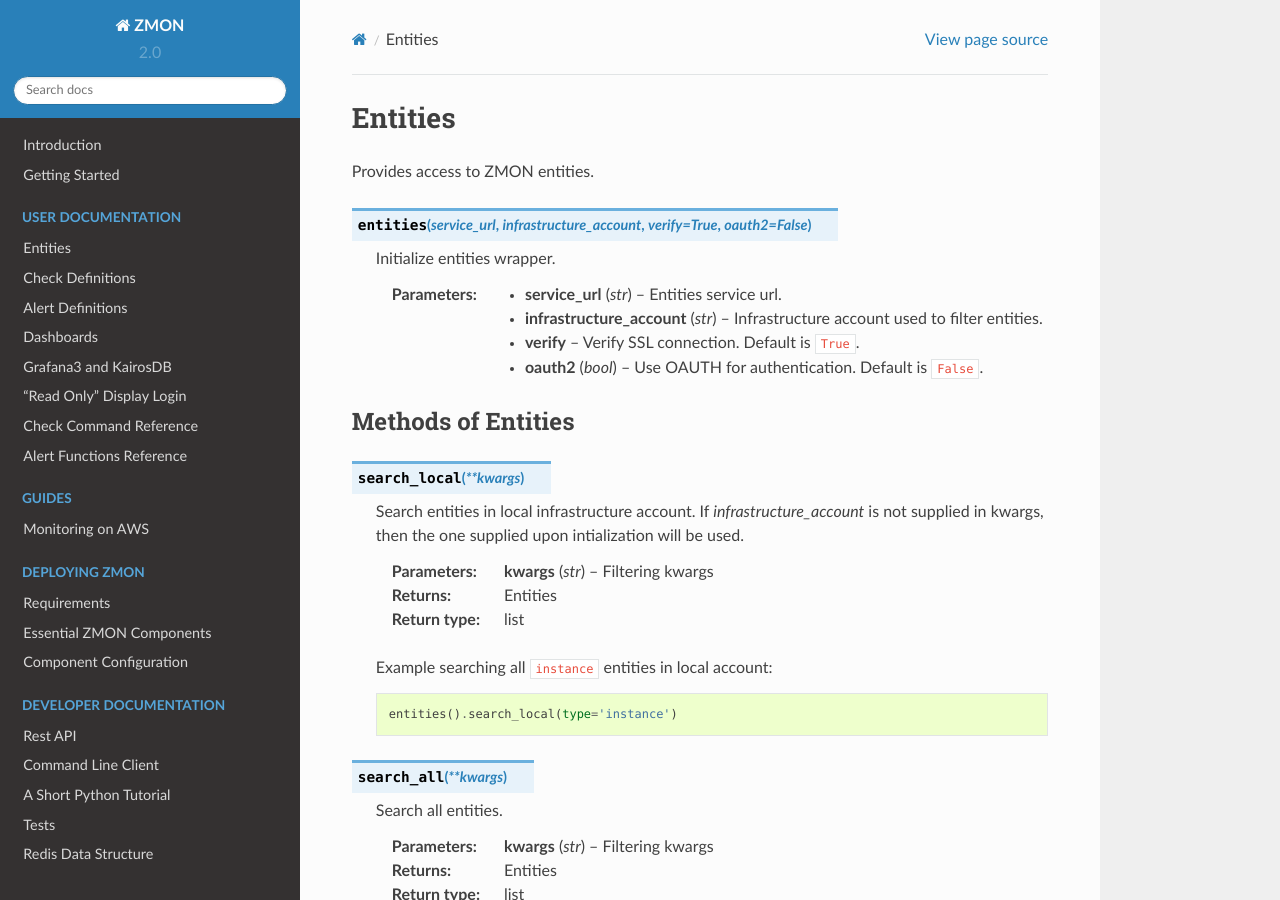
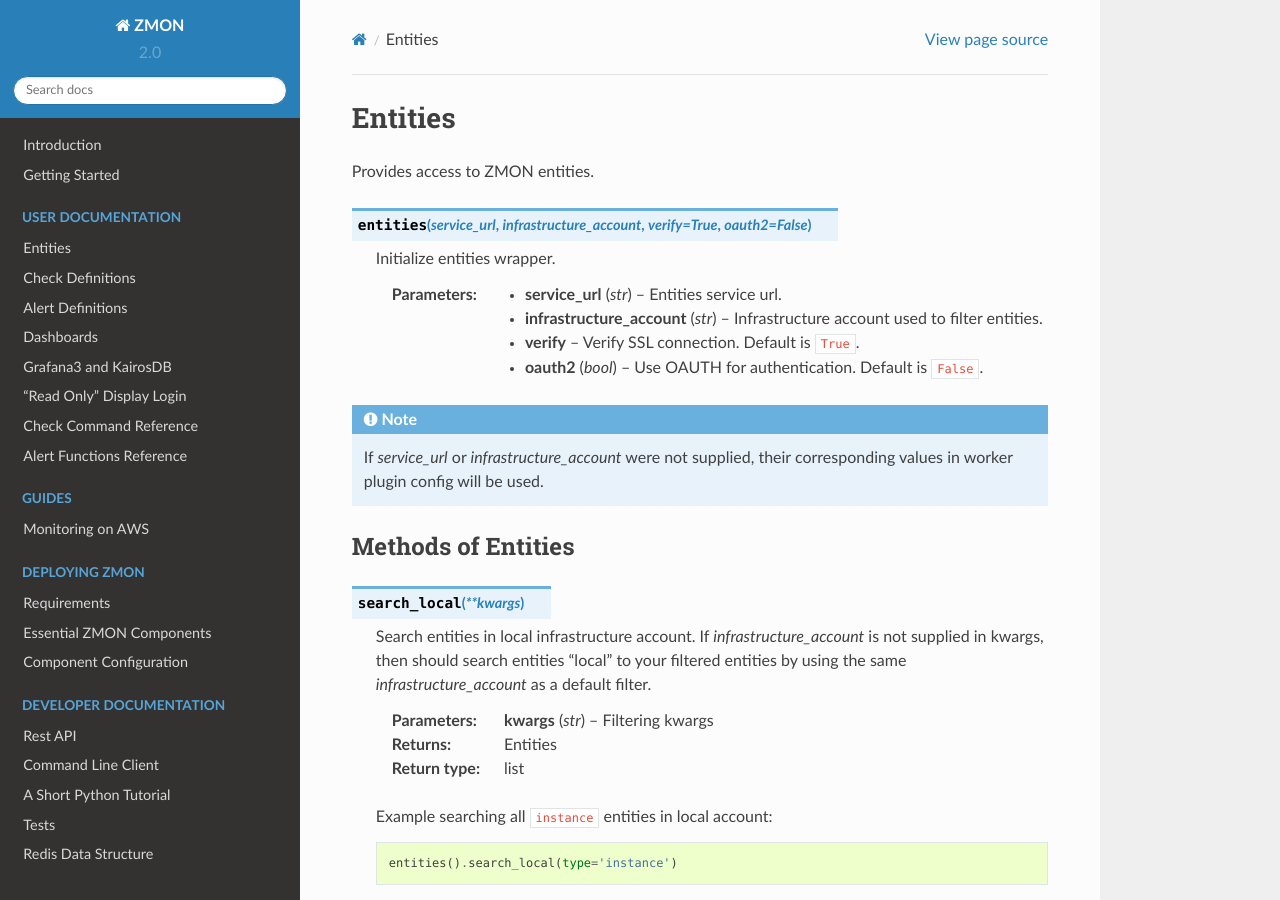
Before and after one commit to zalando-zmon/zmon-docs, a Sphinx documentation site: the page built from docs/user/check-ref/entities_wrapper.rst, in a window 1280 px wide and 900 px high. Built offline with Sphinx 7.4.7 and the Read the Docs theme 2.0.0, drawn with Linux system fonts in a browser that asks for light colours.

Commit message:
Update entities wrapper docs

```diff
--- a/docs/user/check-ref/entities_wrapper.rst
+++ b/docs/user/check-ref/entities_wrapper.rst
@@ -21,6 +21,10 @@
     :param oauth2: Use OAUTH for authentication. Default is ``False``.
     :type oauth2: bool
 
+.. note::
+
+    If `service_url` or `infrastructure_account` were not supplied, their corresponding values in worker plugin config will be used.
+
 
 Methods of Entities
 ^^^^^^^^^^^^^^^^^^^
@@ -29,7 +33,7 @@
 
     ::
 
-    Search entities in local infrastructure account. If `infrastructure_account` is not supplied in kwargs, then the one supplied upon intialization will be used.
+    Search entities in local infrastructure account. If `infrastructure_account` is not supplied in kwargs, then should search entities "local" to your filtered entities by using the same `infrastructure_account` as a default filter.
 
     :param kwargs: Filtering kwargs
     :type kwargs: str
```
